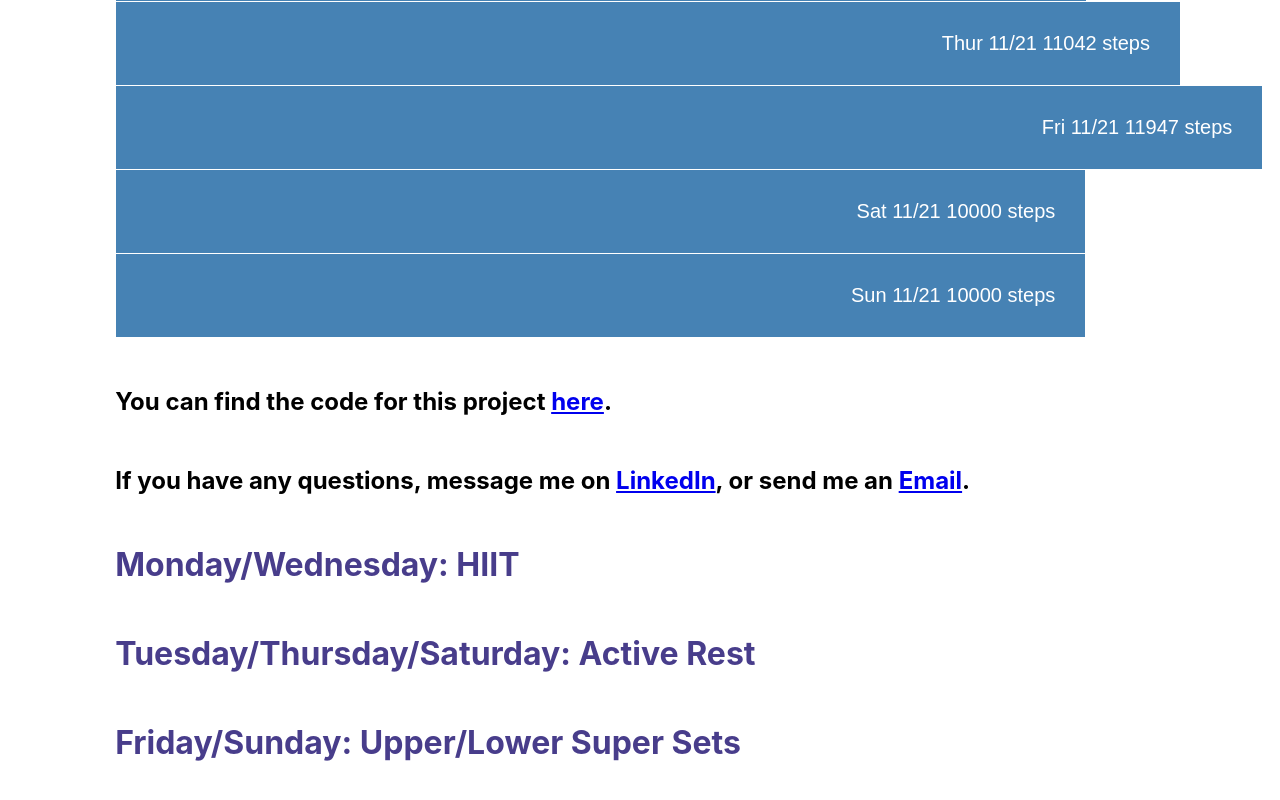
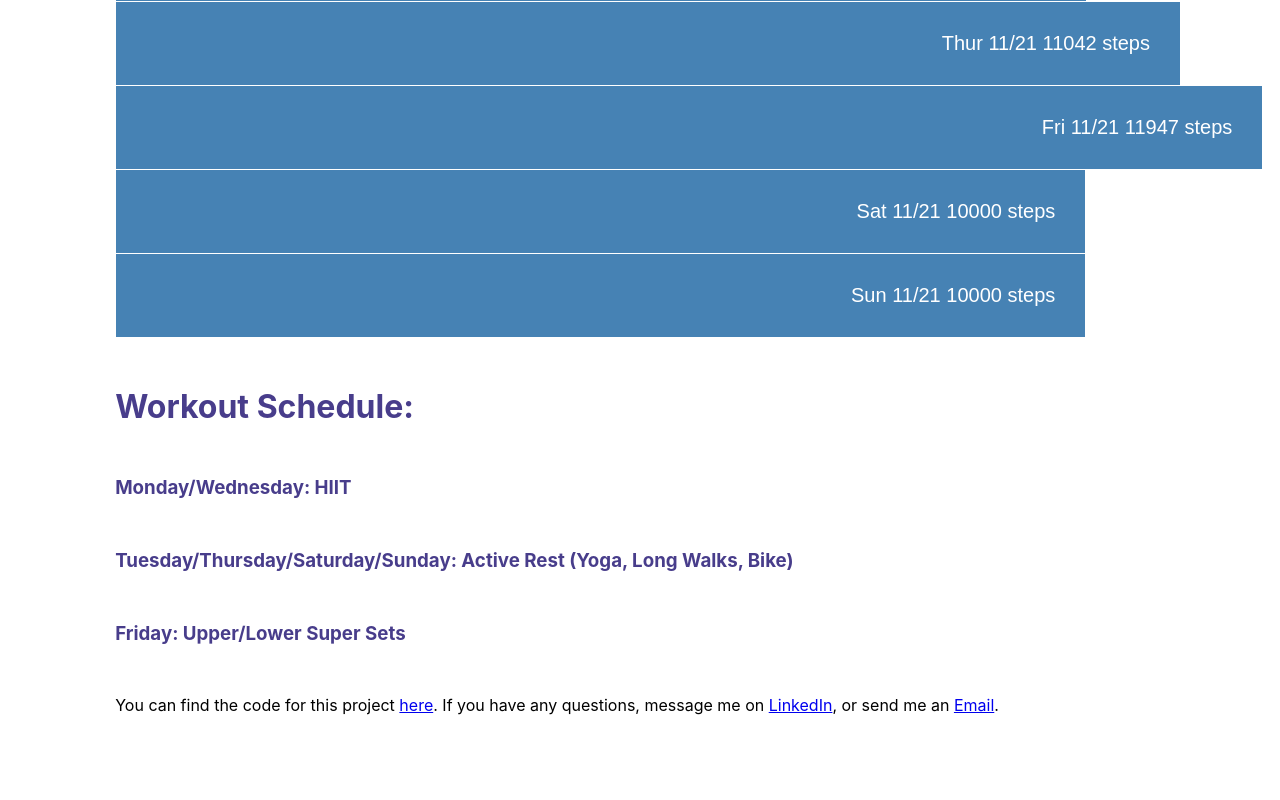
Before and after one commit to latoyaallen/the-first-30-back, a React (Create React App) app: page / in a window 1280 px wide. Shown: the part 1205-2005 px from the top of the page. After the commit the page ends 1936 px from the top, so only its background shows below. Built offline with nearby package versions, Linux system fonts and the light colour scheme.

Commit message:
Minor updates to text style

```diff
--- a/src/App.js
+++ b/src/App.js
@@ -21,8 +21,8 @@ class App extends React.Component {
       <React.Fragment>
         <IntroText />
         <FitBitStepsChart />
+        <WorkoutSchedule />
         <Contact />
-        <WorkoutSchedule />
       </React.Fragment>
     )
   }
--- a/src/components/Contact.js
+++ b/src/components/Contact.js
@@ -8,7 +8,6 @@ import { StyleSheet, css } from 'aphrodite';
 const styles = StyleSheet.create({
   text: {
     marginLeft: '11%',
-    marginBottom: 50,
     '@media (min-width: 600px)': {
       marginLeft: '9%',
     },
@@ -19,8 +18,7 @@ const styles = StyleSheet.create({
 });
 const Contact = () => (
   <div>
-    <h2 className={css(styles.text)}> You can find the code for this project {<Github />}. </h2>
-    <h2 className={css(styles.text)}> If you have any questions, message me on {<LinkedIn />}, or send me an {<Email />}. </h2>
+    <p className={css(styles.text)}> You can find the code for this project {<Github />}. If you have any questions, message me on {<LinkedIn />}, or send me an {<Email />}. </p>
   </div>
 );
 
--- a/src/components/WorkoutSchedule.js
+++ b/src/components/WorkoutSchedule.js
@@ -19,9 +19,10 @@ const styles = StyleSheet.create({
 
 const WorkoutSchedule = () => (
   <div>
-    <h1 className={css(styles.text)}>Monday/Wednesday: HIIT</h1>
-    <h1 className={css(styles.text)}>Tuesday/Thursday/Saturday: Active Rest</h1>
-    <h1 className={css(styles.text)}>Friday/Sunday: Upper/Lower Super Sets</h1>
+    <h1 className={css(styles.text)}>Workout Schedule:</h1>
+    <h3 className={css(styles.text)}>Monday/Wednesday: HIIT</h3>
+    <h3 className={css(styles.text)}>Tuesday/Thursday/Saturday/Sunday: Active Rest (Yoga, Long Walks, Bike)</h3>
+    <h3 className={css(styles.text)}>Friday: Upper/Lower Super Sets</h3>
   </div>
 );
 
```
